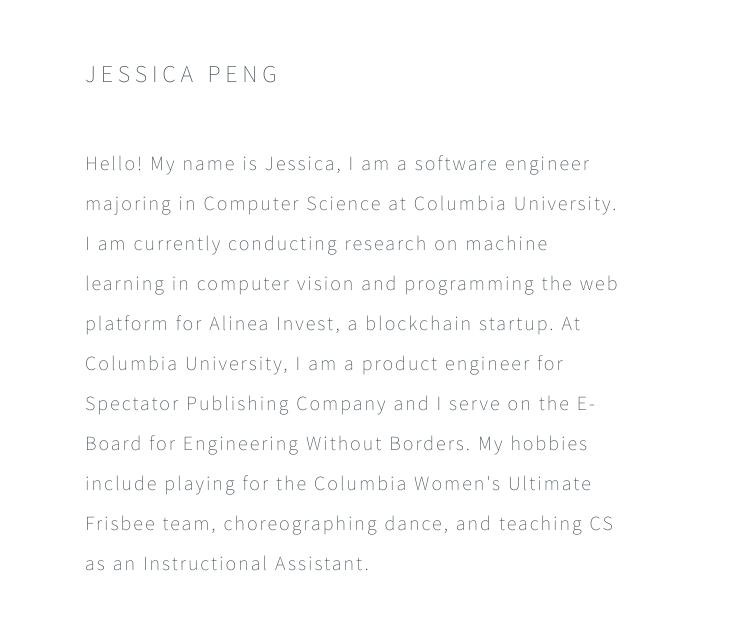
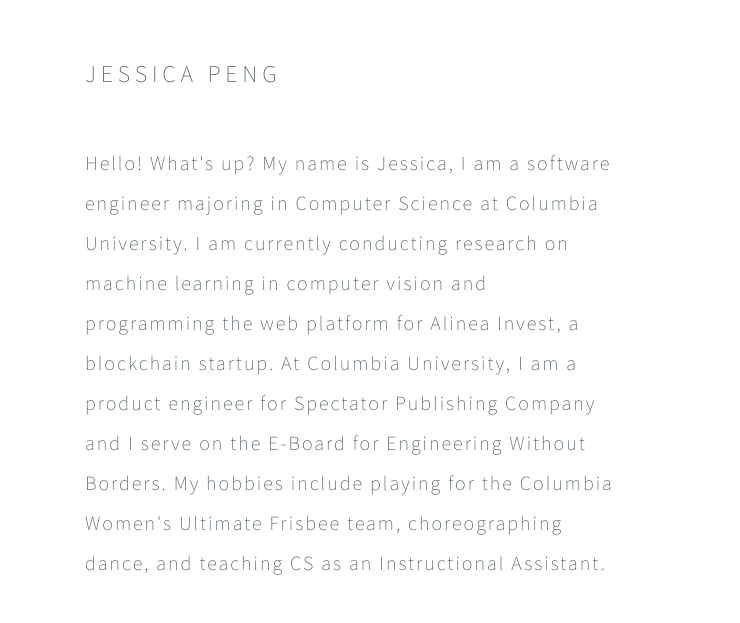
Before and after one commit to jessicapeng/JessicaPeng, a plain HTML site: page index.html in a window 1280 px wide. Shown: the top 623 px of the page, 0-740 px from the left. Drawn offline with Linux system fonts and the light colour scheme.

Commit message:
Change to What's up?

```diff
--- a/index.html
+++ b/index.html
@@ -91,7 +91,7 @@
 		<div class="container">
 			<div class="row">
 				<div class="col-lg-6">
-					<p class = "neat-font paragraphs-on-page">Hello! My name is Jessica, I am a software engineer majoring in Computer Science at Columbia University. I am currently conducting research on machine learning in computer vision and programming the web platform for Alinea Invest, a blockchain startup. At Columbia University, I am a product engineer for Spectator Publishing Company and I serve on the E-Board for Engineering Without Borders. My hobbies include playing for the Columbia Women's Ultimate Frisbee team, choreographing dance, and teaching CS as an Instructional Assistant.</p>
+					<p class = "neat-font paragraphs-on-page">Hello! What's up? My name is Jessica, I am a software engineer majoring in Computer Science at Columbia University. I am currently conducting research on machine learning in computer vision and programming the web platform for Alinea Invest, a blockchain startup. At Columbia University, I am a product engineer for Spectator Publishing Company and I serve on the E-Board for Engineering Without Borders. My hobbies include playing for the Columbia Women's Ultimate Frisbee team, choreographing dance, and teaching CS as an Instructional Assistant.</p>
 					<div class="row mt-5">
                         <style>
 
```
